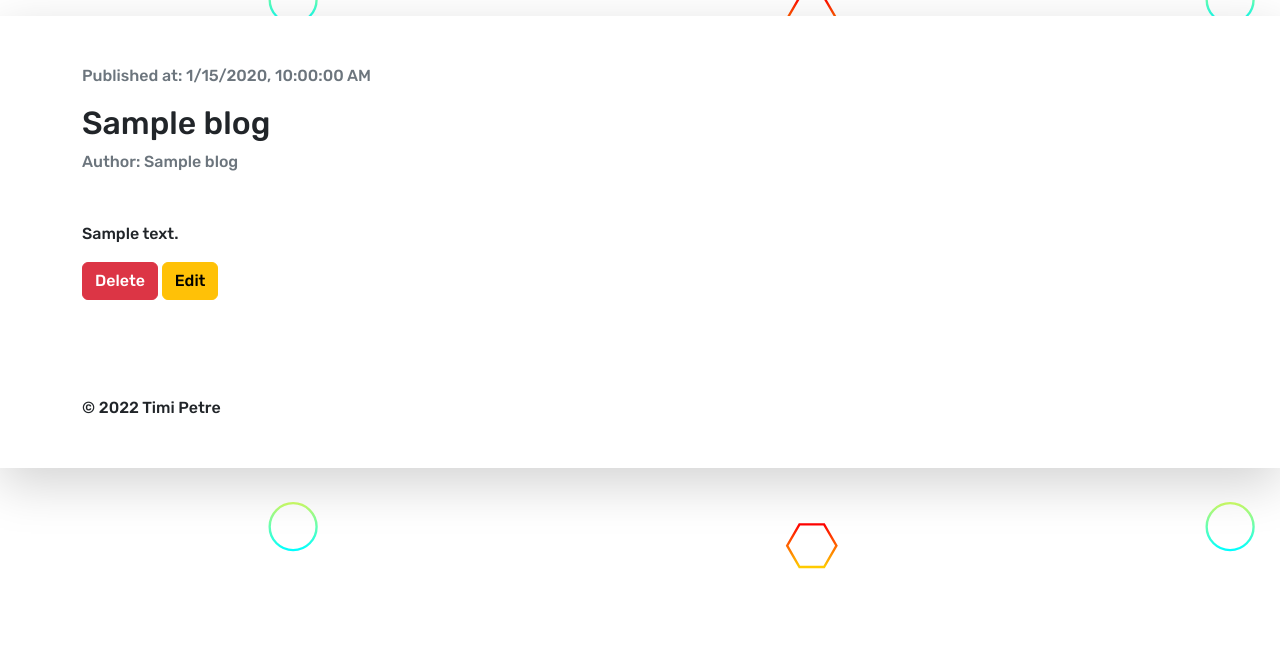
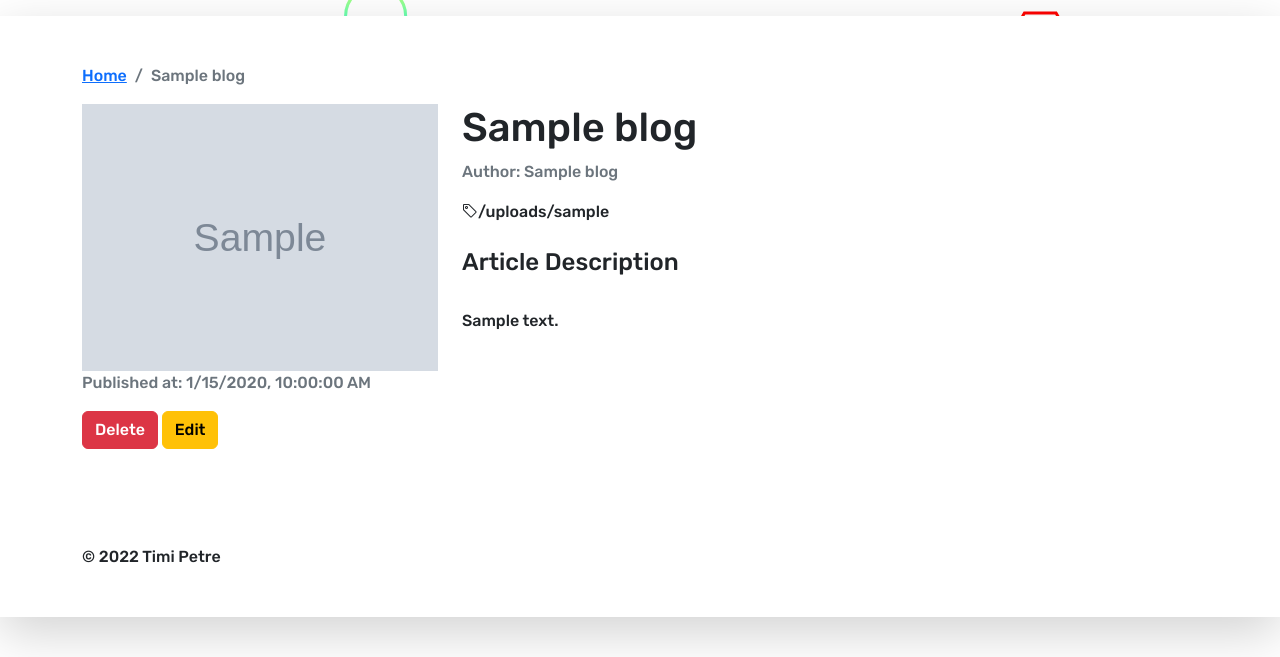
Before and after one commit to timi-petre/artwit, a Node server app: template views/pages/particularBlog.ejs in a window 1280 px wide. Shown: the part 59-716 px from the top of the page. Run offline with Node 20, Linux system fonts and the light colour scheme; the template is opened without the code that fills it: most values are stand-ins (such as "Sample title", 1, 10 or a date in 2020); grey boxes marked "Sample" are stand-in pictures; data that the repository does not hold is empty; some libraries are stand-ins or nearby versions; some web fonts are replaced.

Commit message:
ParticularBlog modified

```diff
--- a/views/pages/index.ejs
+++ b/views/pages/index.ejs
@@ -20,17 +20,17 @@
         </p>
 
         <div class="d-grid gap-2 d-md-flex justify-content-md-start">
-            <a href="#" class="btn btn-primary btn-dark btn-lg px-4 me-md-2"
+            <a href="#1" class="btn btn-primary btn-dark btn-lg px-4 me-md-2"
                 >Explore Latest</a
             >
-            <a href="#" class="btn btn-outline-secondary btn-lg px-4 me-md-2"
+            <a href="#1" class="btn btn-outline-secondary btn-lg px-4 me-md-2"
                 >Show'em</a
             >
         </div>
     </div>
 </div>
 
-<section class="pb-4 pt-4">
+<section class="pb-4 pt-4" id="1">
     <div class="d-flex mb-2 align-items-center">
         <h2>Latest ideas</h2>
         <a href="#" class="ms-auto">View More</a>
--- a/views/pages/particularBlog.ejs
+++ b/views/pages/particularBlog.ejs
@@ -1,10 +1,50 @@
+<% if(blog != null){%>
+
 <div class="container mt-3 py-5">
-    <p class="text-muted">
-        Published at: <%= blog.createdAt.toLocaleString() %>
-    </p>
-    <h2><%= blog.title %></h2>
-    <p class="text-muted">Author: <%= blog.name %></p>
-    <p class="mt-5"><%= blog.content %></p>
+    <nav aria-label="breadcrumb">
+        <ol class="breadcrumb">
+            <li class="breadcrumb-item"><a href="/index">Home</a></li>
+            <li class="breadcrumb-item active" aria-current="page">
+                <%- blog.title %>
+            </li>
+        </ol>
+    </nav>
+
+    <div class="row">
+        <div class="col-12 col-md-4">
+            <figure>
+                <img
+                    src="
+                    /uploads/<%= blog.image %>"
+                    alt="<%= blog.title %> "
+                    loading="lazy"
+                    style="top: 20px"
+                    class="img-fluid"
+                />
+                <figcaption>
+                    <p class="text-muted">
+                        Published at: <%= blog.createdAt.toLocaleString() %>
+                    </p>
+                </figcaption>
+            </figure>
+        </div>
+        <div class="col-12 col-md-8">
+            <div class="row">
+                <div class="cl-12">
+                    <h1><%- blog.title %></h1>
+                </div>
+                <p class="text-muted">Author: <%= blog.name %></p>
+                <div class="col-12 mb-4">
+                    <i class="bi bi-tag"></i><%- blog.image.split(".")[0] %>
+                </div>
+                <h4>Article Description</h4>
+                <div class="col-12" style="white-space: pre-line">
+                    <%- blog.content %>
+                </div>
+            </div>
+        </div>
+    </div>
     <a href="/delete/<%=blog._id%>" class="btn btn-danger">Delete</a>
     <a href="/edit/<%=blog._id%>" class="btn btn-warning">Edit</a>
 </div>
+<% } %>
--- a/views/partials/header.ejs
+++ b/views/partials/header.ejs
@@ -4,7 +4,7 @@
         <a
             class="navbar-brand d-flex align-items-center col-md-3 mb-2 mb-md-0 text-dark text-decoration-none"
             href="/index"
-            ><img src="./img/circle.svg" alt="circle" class="img1" />&nbsp;
+            ><img src="../img/circle.svg" alt="circle" class="img1" />&nbsp;
             Artwit</a
         >
         <button
```
Also changed, not shown: 3 other files.
